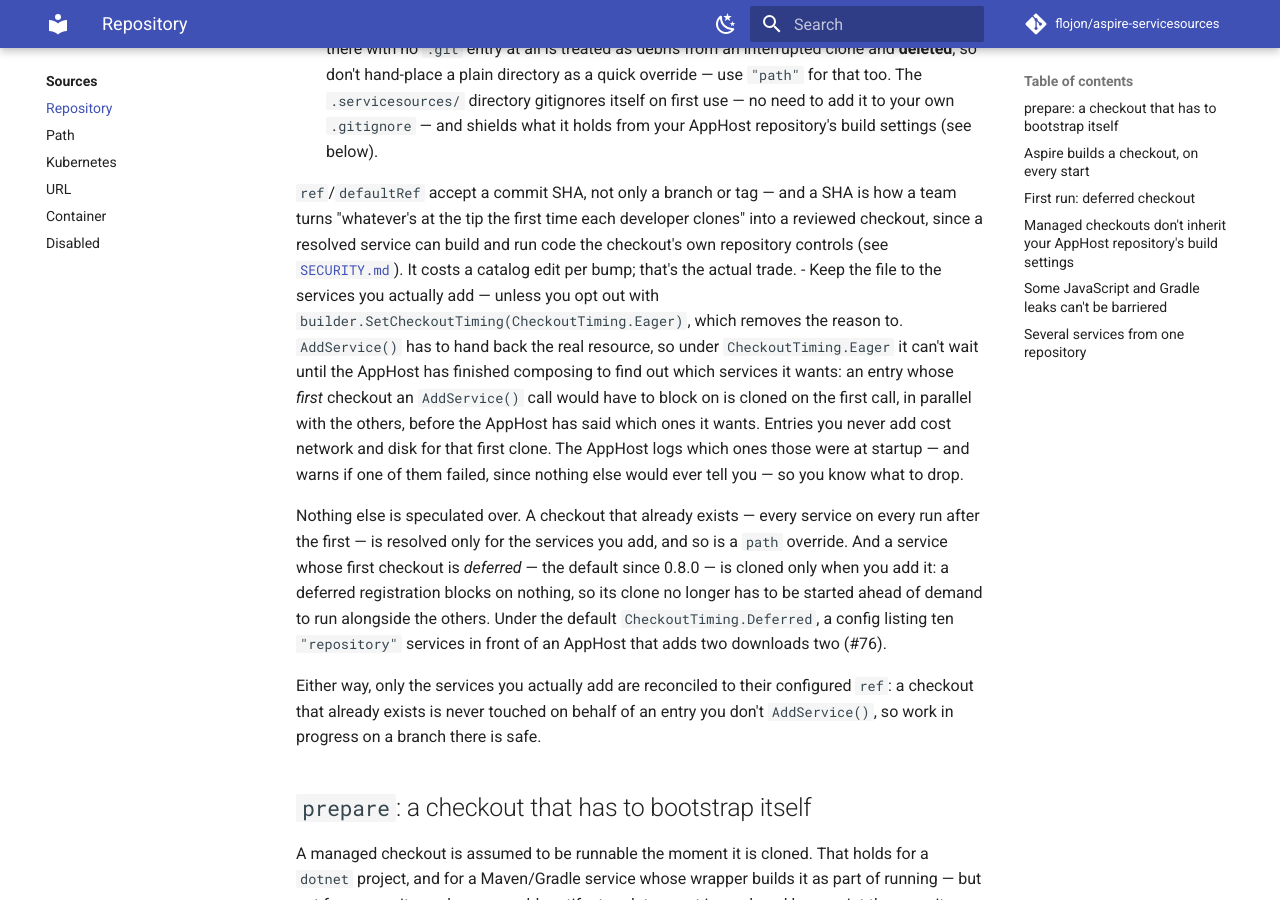
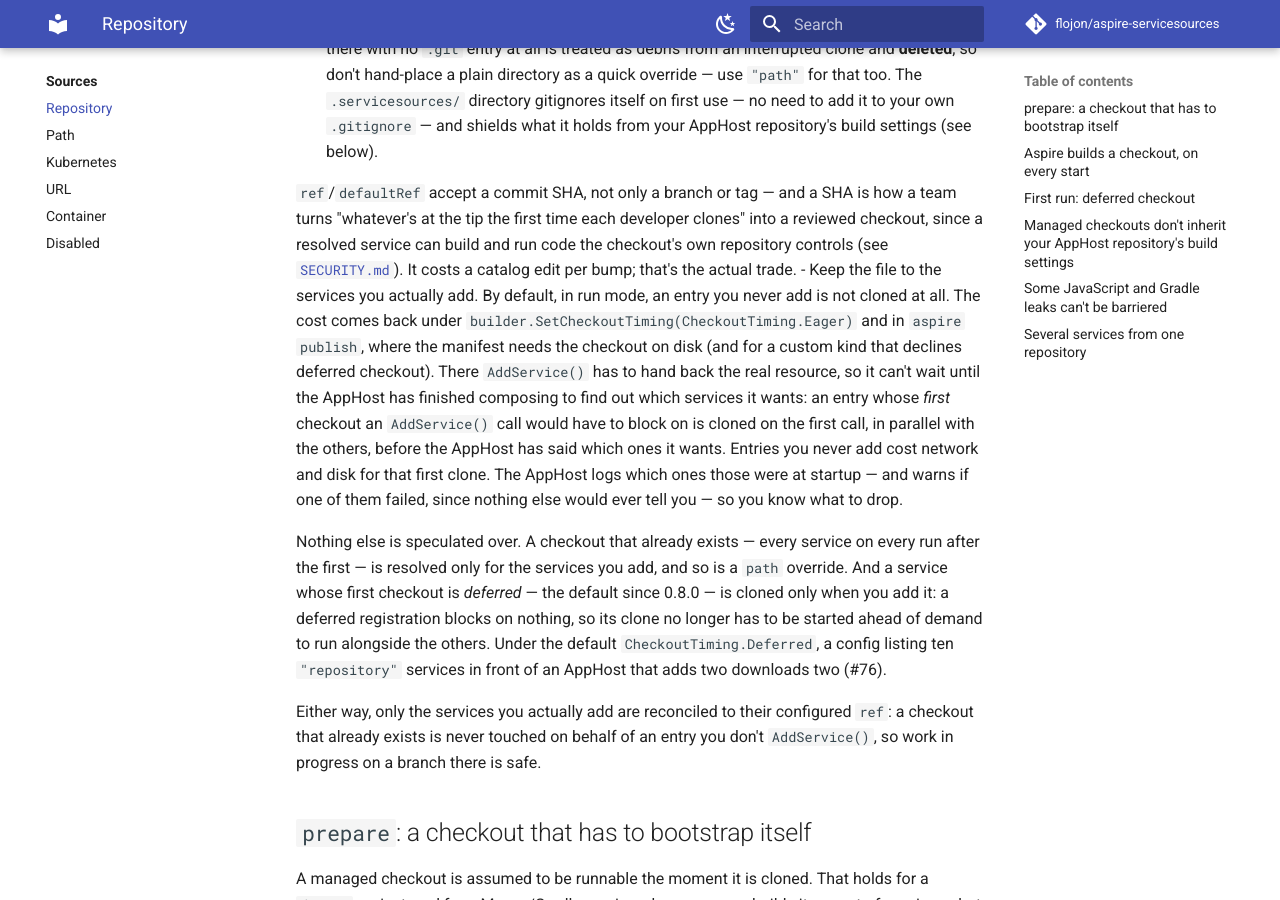
Before and after one commit to flojon/aspire-servicesources, an MkDocs documentation site: the page built from docs/sources/repository.md, in a window 1280 px wide and 900 px high, scrolled down 1295 px. Built offline with MkDocs 1.6.1 and Material for MkDocs 9.7.7, drawn with Linux system fonts in a browser that asks for light colours; comment, search, counter and statistics services are not loaded.

Commit message:
Docs: say which modes still clone an entry the AppHost never adds
Co-Authored-By: Claude Sonnet 5.5 <noreply@anthropic.com>

```diff
--- a/docs/sources/repository.md
+++ b/docs/sources/repository.md
@@ -86,10 +86,11 @@ the `"path"` spelling to paste instead.)
   "whatever's at the tip the first time each developer clones" into a reviewed checkout, since a
   resolved service can build and run code the checkout's own repository controls (see
   [`SECURITY.md`](https://github.com/flojon/aspire-servicesources/blob/main/SECURITY.md)). It costs a catalog edit per bump; that's the actual trade.
-- Keep the file to the services you actually add — unless you opt out with
-  `builder.SetCheckoutTiming(CheckoutTiming.Eager)`, which removes the reason to.
-  `AddService()` has to hand back the real resource, so under `CheckoutTiming.Eager` it can't wait
-  until the AppHost has finished composing to find out which services it wants: an entry whose
+- Keep the file to the services you actually add. By default, in run mode, an entry you never add
+  is not cloned at all. The cost comes back under `builder.SetCheckoutTiming(CheckoutTiming.Eager)`
+  and in `aspire publish`, where the manifest needs the checkout on disk (and for a custom kind that
+  declines deferred checkout). There `AddService()` has to hand back the real resource, so it can't
+  wait until the AppHost has finished composing to find out which services it wants: an entry whose
   *first* checkout an `AddService()` call would have to block on is cloned on the first call, in
   parallel with the others, before the AppHost has said which ones it wants. Entries you never add
   cost network and disk for that first clone. The AppHost logs which ones those were at startup —
```
